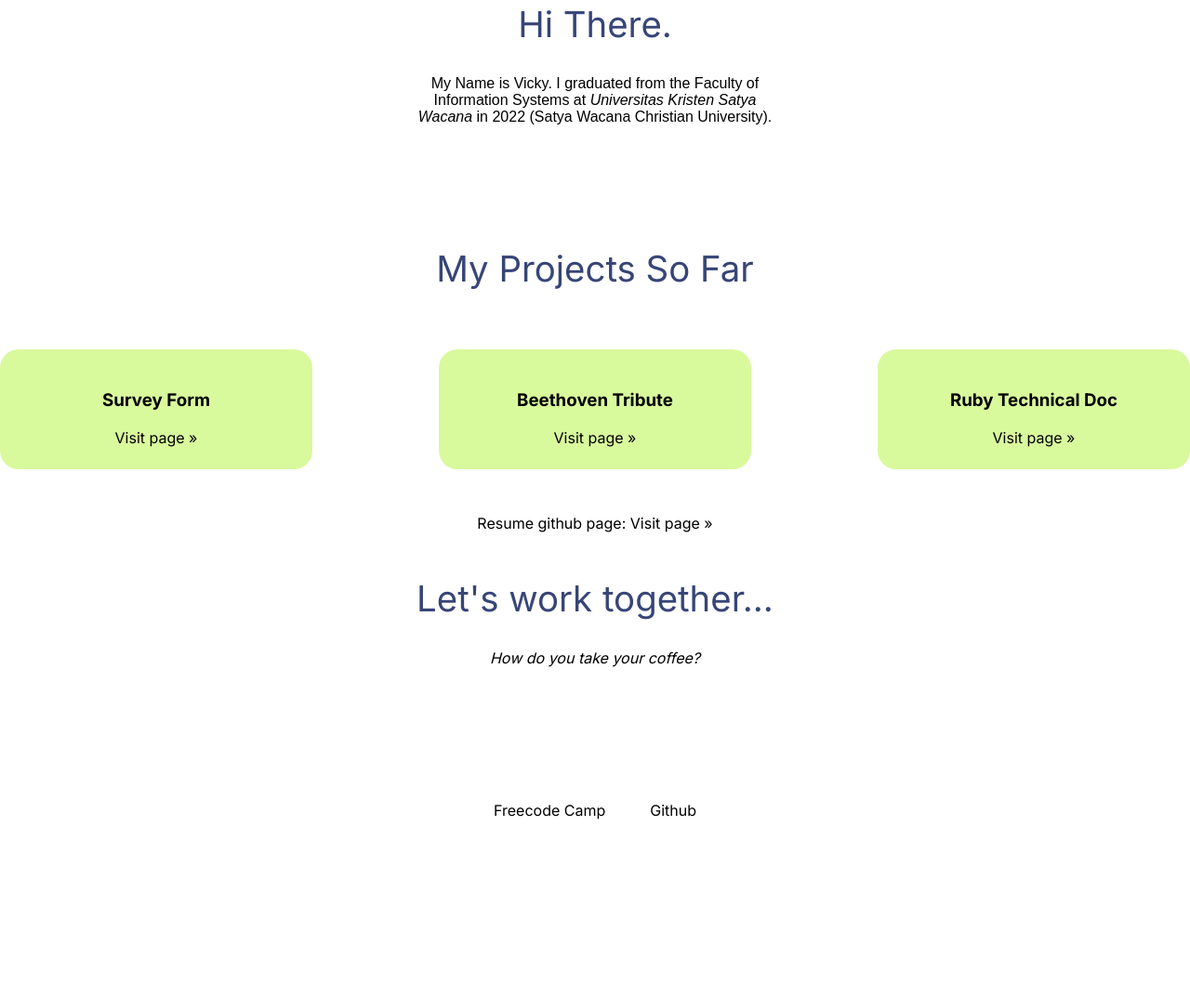
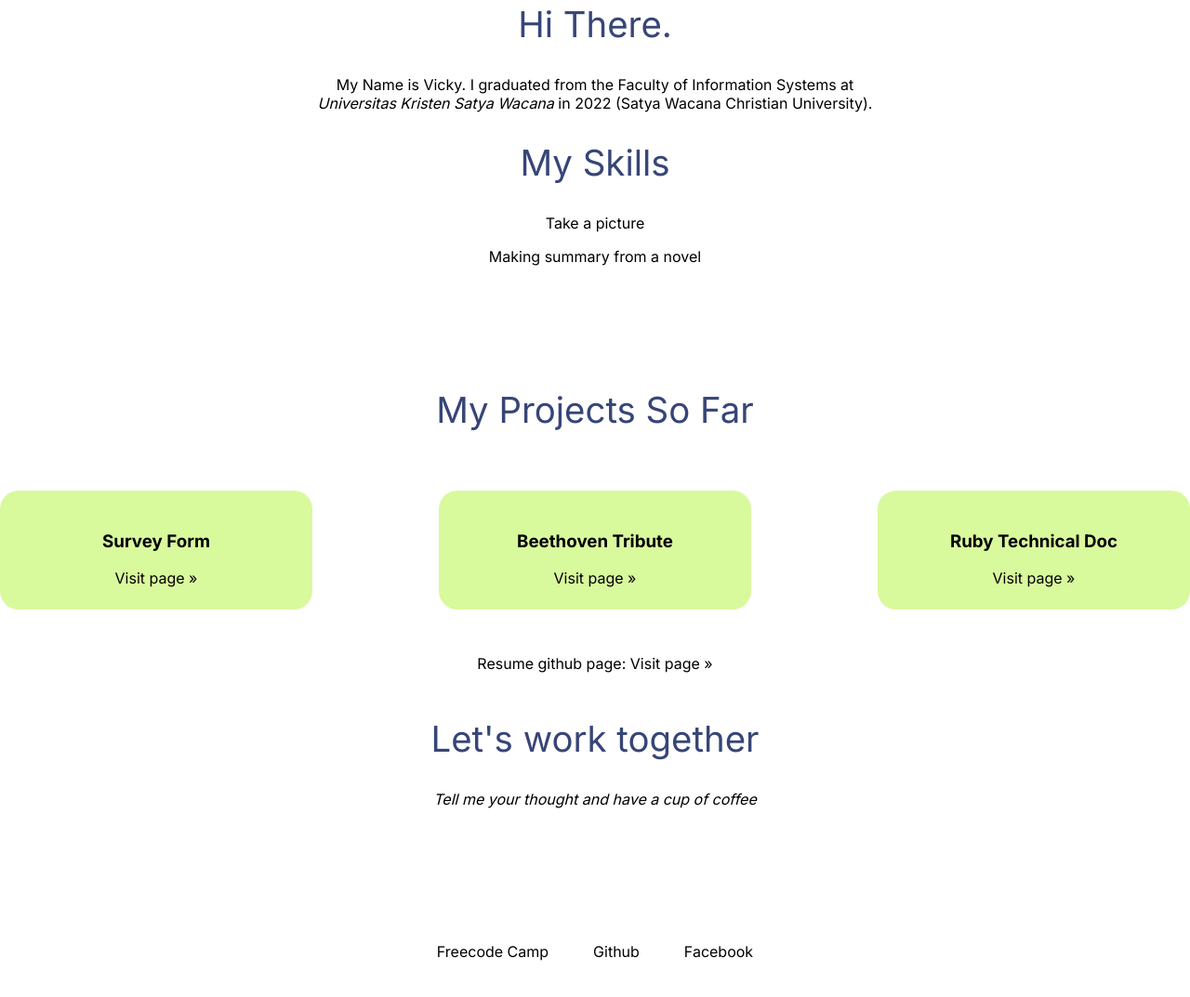
Before and after one commit to vick1208/my-personal-web, a plain HTML site: page index.html in a window 1280 px wide. Shown: the part 715-1788 px from the top of the page at 93% size. Before the commit the page ends 1725 px from the top, so only its background shows below. Drawn offline with Linux system fonts and the light colour scheme.

Commit message:
add skills section

```diff
--- a/css/style.css
+++ b/css/style.css
@@ -40,6 +40,7 @@ h2 {
     font-weight: normal;
 }
 
+
 .about-container {
     margin: 100px 0;
 }
@@ -54,10 +55,8 @@ h2 {
 }
 
 .intro {
-    width: 30%;
+    width: 50%;
     margin: auto;
-    font-family: Arial, Helvetica, sans-serif;
-
 }
 
 a,
@@ -90,3 +89,8 @@ a:hover {
     gap: 3rem;
     padding: 10%;
 }
+
+.contact-paragraph{
+    padding-left: 2rem;
+    padding-right: 2rem;
+}
--- a/index.html
+++ b/index.html
@@ -34,6 +34,11 @@
             </p>
 
         </div>
+        <div class="skills">
+            <h2>My Skills</h2>
+            <p>Take a picture</p>
+            <p>Making summary from a novel</p>
+        </div>
 
     </section>
     <section class="projects">
@@ -62,12 +67,15 @@
 
     <section class="contact">
         <div class="contact-header">
-            <h2>Let's work together...</h2>
-            <p class="text-italic">How do you take your coffee?</p>
+            <h2>Let's work together</h2>
+            <p class="text-italic contact-paragraph">Tell me your thought and have a cup of coffee</p>
         </div>
         <div class="contact-links">
-            <a href="https://www.freecodecamp.org/fcc1e516497-4c7e-4c2b-bd38-bd09629bfbf8" id="profile-link" target="_blank" rel="noopener noreferrer">Freecode Camp</a>
-            <a href="https://github.com/vick1208" id="profile-link" target="_blank" rel="noopener noreferrer">Github</a>
+            <a href="https://www.freecodecamp.org/fcc1e516497-4c7e-4c2b-bd38-bd09629bfbf8" target="_blank"
+                rel="noopener noreferrer">Freecode
+                Camp</a>
+            <a href="https://github.com/vick1208" target="_blank" rel="noopener noreferrer">Github</a>
+            <a href="https://www.facebook.com/vicky.susanto.7/" target="_blank" rel="noopener noreferrer">Facebook</a>
         </div>
     </section>
 
```
